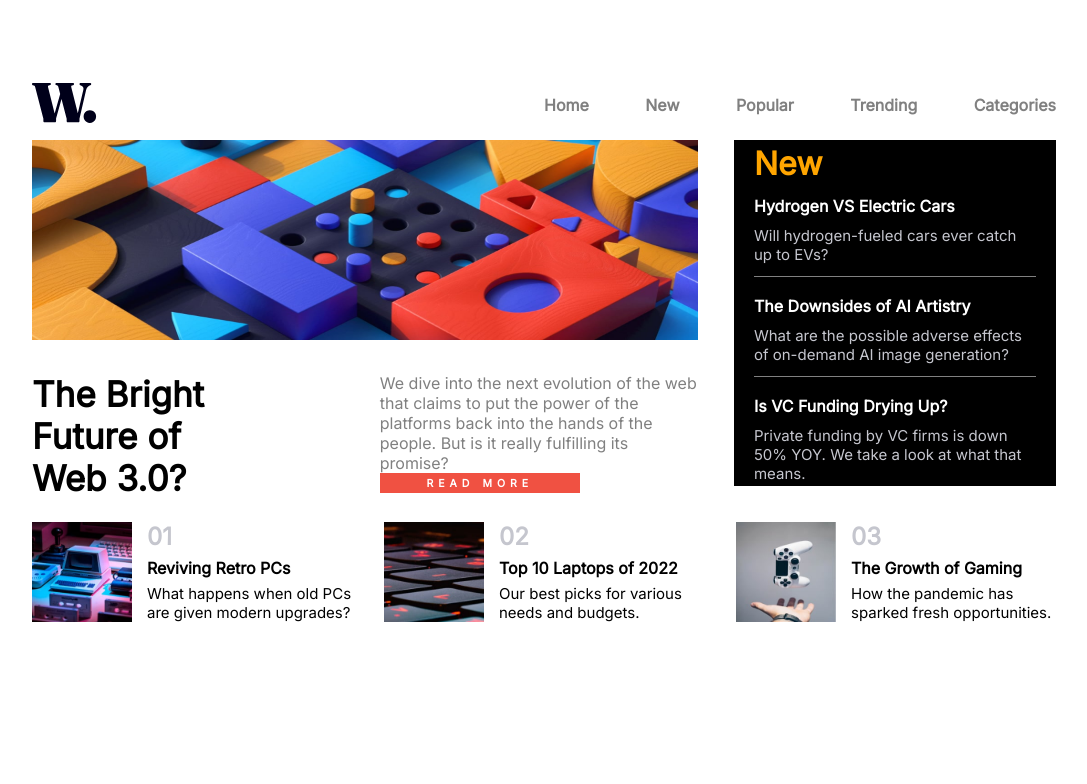
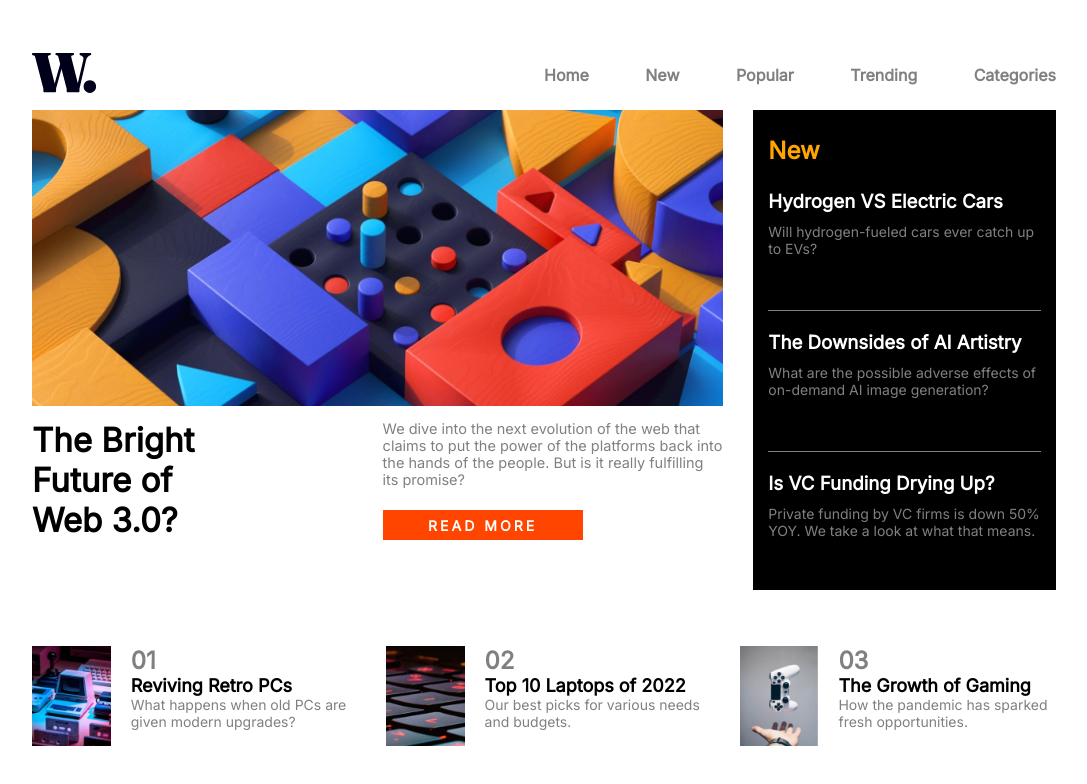
Before and after one commit to frank-Mwangi/Week1_weekend-Assignment, a plain HTML site: page index.html in a window 1280 px wide. Shown: the whole page, without its empty margins (96-1183 px from the left). Drawn offline with Linux system fonts and the light colour scheme.

Commit message:
Shift grid to flexbox design

```diff
--- a/index.html
+++ b/index.html
@@ -16,7 +16,7 @@
     <title>Frontend Mentor | News homepage</title>
   </head>
   <body>
-    <div class="content">
+    <div class="container">
       <div class="navbar">
         <div class="logo">
           <img src="../assets/images/logo.svg" alt="logo" />
@@ -39,10 +39,36 @@
           </div>
         </div>
       </div>
-      <div class="grid-container">
+      <div class="content">
+        <div class="top">
+          <aside class="left">
             <div class="large-img">
-          <img src="../assets/images/image-web-3-desktop.jpg" alt="" />
+              <img
+                src="./assets/images/image-web-3-desktop.jpg"
+                alt="Large hero image"
+              />
             </div>
+            <div class="hero">
+              <div class="headline">
+                <div class="caption">
+                  <h1>The Bright <br />Future of <br />Web 3.0?</h1>
+                </div>
+              </div>
+              <div class="meta">
+                <div class="desc">
+                  <p>
+                    We dive into the next evolution of the web that claims to
+                    put the power of the platforms back into the hands of the
+                    people. But is it really fulfilling its promise?
+                  </p>
+                </div>
+                <div class="button">
+                  <h3>READ MORE</h3>
+                </div>
+              </div>
+            </div>
+          </aside>
+          <aside class="right">
             <div class="black">
               <div class="new">
                 <div class="text">
@@ -68,33 +94,16 @@
                 <div class="text">
                   <h3>Is VC Funding Drying Up?</h3>
                   <p>
-                Private funding by VC firms is down 50% YOY. We take a look at
-                what that means.
+                    Private funding by VC firms is down 50% YOY. We take a look
+                    at what that means.
                   </p>
                 </div>
               </div>
             </div>
-        <div class="hero">
-          <div class="headline">
-            <div class="caption">
-              <h1>The Bright <br />Future of <br />Web 3.0?</h1>
-            </div>
-          </div>
-          <div class="meta">
-            <div class="desc">
-              <p>
-                We dive into the next evolution of the web that claims to put
-                the power of the platforms back into the hands of the people.
-                But is it really fulfilling its promise?
-              </p>
-            </div>
-            <div class="button">
-              <h3>READ MORE</h3>
-            </div>
-          </div>
+          </aside>
         </div>
         <div class="blogs">
-          <div class="blog 1">
+          <div class="blog one">
             <div class="thumbnail">
               <img src="../assets/images/image-retro-pcs.jpg" alt="Retro PCs" />
             </div>
@@ -110,7 +119,7 @@
               </div>
             </div>
           </div>
-          <div class="blog 2">
+          <div class="blog two">
             <div class="thumbnail">
               <img src="../assets/images/image-top-laptops.jpg" alt="Laptop" />
             </div>
@@ -126,7 +135,7 @@
               </div>
             </div>
           </div>
-          <div class="blog 3">
+          <div class="blog three">
             <div class="thumbnail">
               <img
                 src="../assets/images/image-gaming-growth.jpg"
--- a/style.css
+++ b/style.css
@@ -15,14 +15,13 @@ body {
   justify-content: center;
   align-items: center;
 }
-.content {
+.container {
+  display: flex;
+  /* border: 2px solid black; */
   width: 80vw;
-  height: 80vh;
-  /* border: 2px solid black; */
-  display: flex;
+  height: 100vh;
   flex-direction: column;
-  justify-content: flex-start;
-  align-items: flex-start;
+  justify-content: center;
 }
 .navbar {
   width: 80vw;
@@ -41,154 +40,144 @@ body {
   color: gray;
   font-weight: 600;
 }
-.grid-container {
-  display: grid;
-  grid-template-columns: 3, 1fr;
-  grid-template-rows: 3, 1fr;
-  height: 500px;
+.content {
   width: 80vw;
-  grid-template-areas:
-    "i i b"
-    "h m b"
-    "a a a";
-}
-.large-img > img {
-  width: 52vw;
-  height: 200px;
-  grid-area: i;
-}
-.black {
-  margin-right: 0;
-  width: 25.2vw;
-  position: relative;
-  right: -12px;
-  height: 346px;
-  background-color: black;
-  grid-area: b;
+  height: 80vh;
+  /* border: 2px solid blue; */
   display: flex;
   flex-direction: column;
+  justify-content: space-between;
+  /* align-items: ; */
 }
-.black > .new {
+.top {
   display: flex;
-  justify-content: center;
-  align-items: center;
-  color: orange;
-  height: 46px;
+  flex-direction: row;
+  height: 60vh;
+  gap: 30px;
 }
-.new > .text {
+.left {
   display: flex;
-  justify-content: flex-start;
-  /* border: 2px solid yellow; */
-  width: 22vw;
+  flex-direction: column;
+  flex: 2;
+  /* border: 2px solid brown; */
 }
-.card {
-  height: 100px;
-  display: flex;
-  justify-content: center;
-  align-items: center;
-  color: white;
-}
-.card > .text {
-  width: 22vw;
-  height: 80px;
-  border-bottom: 0.5px solid gray;
-}
-.card > .text > p {
-  /* border: 2px solid brown; */
-  font-size: 15px;
-  margin-top: 10px;
-  color: hsl(233, 8%, 79%);
-  font-weight: 500;
-}
-.black .VC > .text {
-  border-bottom: none;
-}
-.card > .text > h3 {
-  font-size: 9;
-}
-.card h3 {
-  /* border: 2px solid green; */
-  font-size: 16px;
-}
-
-.card > h3 {
-  font-size: 9;
+.large-img img {
+  width: 54vw;
+  height: 37vh;
+  margin-bottom: 10px;
 }
 .hero {
   display: flex;
   flex-direction: row;
   justify-content: space-between;
-  width: 52vw;
-  grid-area: h;
+  gap: 10px;
 }
 .headline {
   display: flex;
-  flex-direction: row;
-  grid-area: h;
-  /* border: 2px dotted green; */
-  height: 120px;
-  width: 25vw;
-}
-.headline h1 {
-  font-size: 35px;
+  flex: 1;
+  align-items: center;
+  font-size: 22px;
+  font-weight: 1000;
 }
 .meta {
-  /* border: 2px solid salmon; */
+  /* border: 2px solid green; */
   display: flex;
   flex-direction: column;
+  flex: 1;
   justify-content: space-between;
-  /* padding-left: 15px; */
-  width: 25vw;
-  height: 120px;
-  margin-left: 30px;
+}
+.desc {
+  font-size: 14.5px;
   color: gray;
   font-weight: 500;
 }
 .button {
-  width: 200px;
-  height: 30px;
   display: flex;
   justify-content: center;
   align-items: center;
-  background-color: hsl(5, 85%, 60%);
+  background-color: orangered;
+  width: 200px;
+  height: 30px;
   color: white;
-  font-size: 9px;
-  letter-spacing: 5px;
+  letter-spacing: 3px;
+  font-size: 12px;
+}
+.right {
+  display: flex;
+  flex-direction: column;
+  flex: 1;
+  justify-content: space-between;
+  align-items: center;
+  background-color: black;
+}
+.black {
+  width: 90%;
+}
+.black > .new {
+  display: flex;
+  align-items: center;
+  color: orange;
+  height: 10vh;
+}
+.card {
+  border-bottom: 1px solid gray;
+  height: 15vh;
+  color: white;
+  margin-bottom: 20px;
+}
+.VC {
+  border: none;
+}
+.text {
+  display: flex;
+  flex-direction: column;
+  justify-content: space-around;
+}
+.text > p {
+  font-size: 14px;
+  margin-top: 10px;
+  color: gray;
 }
 .blogs {
   display: flex;
   flex-direction: row;
+  /* border: 2px solid salmon; */
+  max-height: 20vh;
   justify-content: space-between;
-  grid-area: a;
-  height: 100px;
+  gap: 30px;
 }
 .blogs img {
-  height: 100px;
-  width: 100px;
+  max-width: 100px;
+  max-height: 100px;
 }
 .blog {
-  height: 100px;
-  /* border: 2px solid aquamarine; */
+  /* border: 2px solid red; */
   display: flex;
   flex-direction: row;
   justify-content: space-between;
-  gap: 15px;
-  width: 25vw;
+  gap: 20px;
+  width: 33%;
 }
-.blog > .intro {
+.blog > .intro > .number > h2 {
+  color: gray;
+}
+.blog > .intro > .title > h6 {
+  font-size: 18px;
+}
+.blog > .intro > .meta-desc > p {
+  font-size: 14px;
+  color: gray;
+}
+/* .one {
   display: flex;
-  flex-direction: column;
-  justify-content: space-between;
+  flex: 1;
 }
-
-.blog h2 {
-  color: hsl(233, 8%, 79%);
+.two {
+  display: flex;
+  flex: 1;
 }
-
-.blog h6 {
-  font-size: 16px;
-  font-weight: 800;
+*/
+.three {
+  display: flex;
+  width: 330px;
 }
-.blog p {
-  font-size: 15px;
-}
```
Lines whose indentation alone changed are shown as unchanged.
